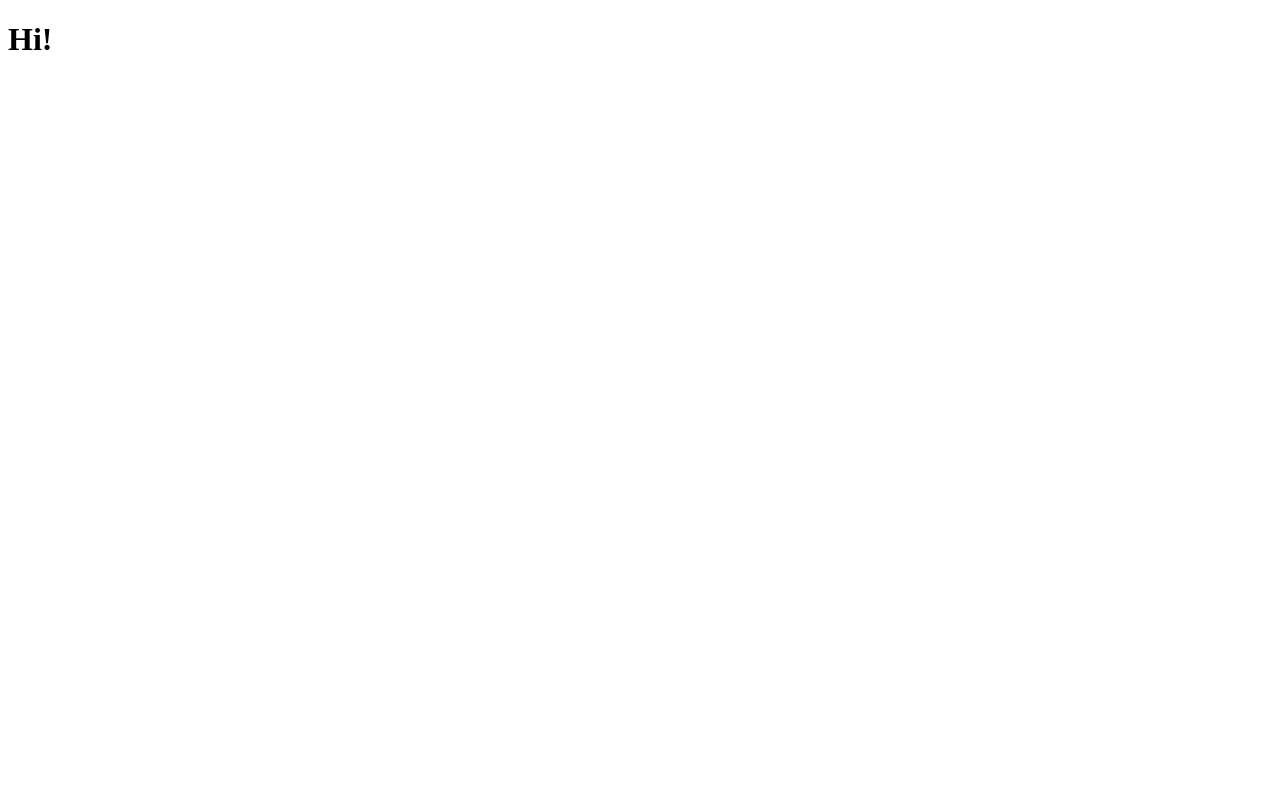
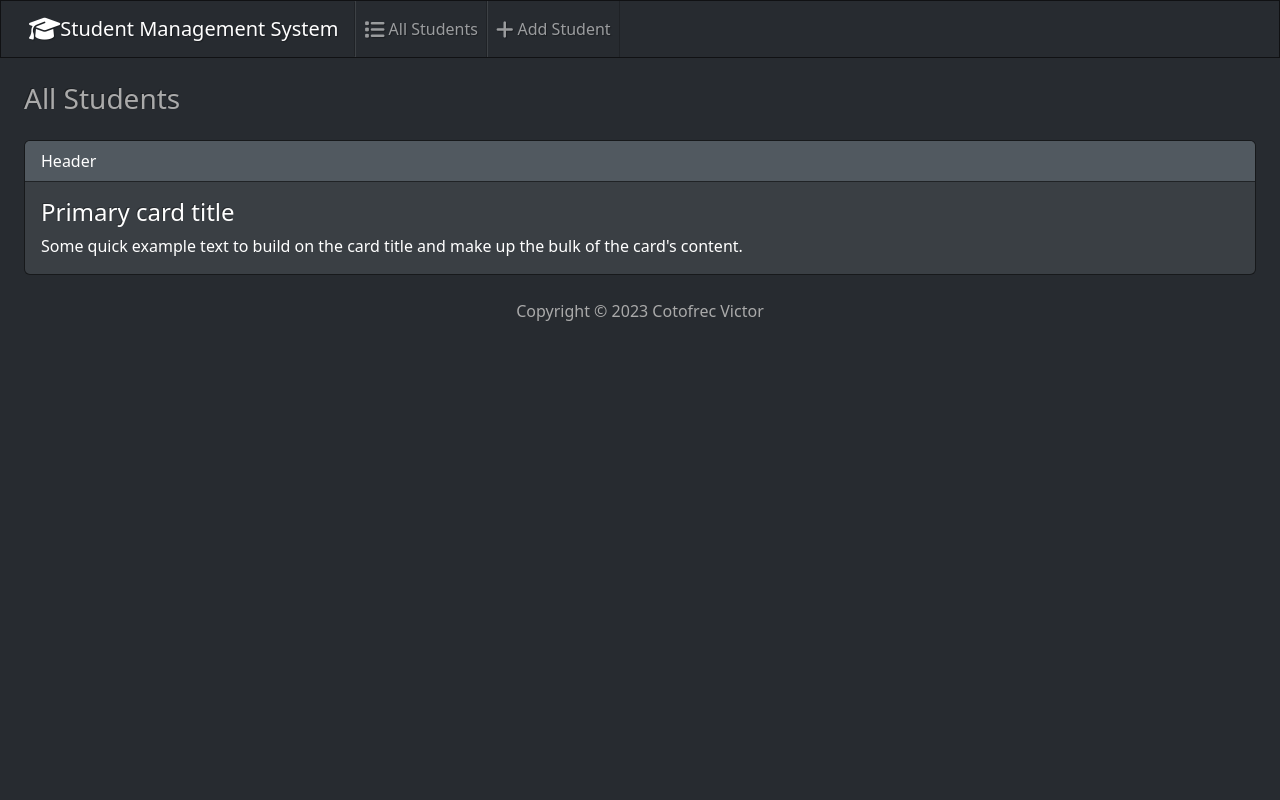
Before and after one commit to cotofrecvictor/Student-Management-app, a Django app: page / in a window 1280 px wide. Before the commit the page is almost empty. Run offline with Django 4.2, Linux system fonts and the light colour scheme; some libraries are stand-ins or nearby versions.

Commit message:
Create layout of the web page

```diff
--- a/students/templates/students/index.html
+++ b/students/templates/students/index.html
@@ -1,11 +1,57 @@
+{% load static %}
 <!DOCTYPE html>
 <html lang="en">
     <head>
-        <title>Student Management System</title>
-        <body>
-            <h1>
-                Hi!
-            </h1>
+        <link rel="stylesheet" href="https://cdnjs.cloudflare.com/ajax/libs/font-awesome/6.3.0/css/all.min.css" />
+        <title >Student Management System</title>
+        <link href="{% static 'css/bootstrap.min.css' %}" rel="stylesheet">
+        <body class="d-flex flex-column min-vh-100">
+            <nav class="navbar navbar-expand-lg navbar-dark bg-dark">
+                <div class="container-fluid">
+                  <a class="navbar-brand" href="#">
+                    <i class="fa-solid fa-graduation-cap fa-lg"></i>Student Management System
+                  </a>
+                  <button class="navbar-toggler" type="button" data-bs-toggle="collapse" data-bs-target="#navbarColor02" aria-controls="navbarColor02" aria-expanded="false" aria-label="Toggle navigation">
+                    <span class="navbar-toggler-icon"></span>
+                  </button>
+                  <div class="collapse navbar-collapse" id="navbarColor02">
+                    <ul class="navbar-nav me-auto">
+                      <li class="nav-item">
+                        <a class="nav-link" href="#">
+                            <i class="fa-solid fa-list fa-lg"></i> All Students
+                        </a>
+                      </li>
+                      <li class="nav-item">
+                        <a class="nav-link" href="#">
+                            <i class="fa-solid fa-plus fa-lg"></i> Add Student
+                        </a>
+                      </li>
+                        </div>
+                      </li>
+                    </ul>
+                  </div>
+                </div>
+              </nav>
+              <div class="container-fluid"></div>
+              <h3 class="m-4">All Students</h3>
+              <div class="row"></div>
+                <div class="col-12">
+                 <div class="card text-white bg-primary ms-4 me-4 mb-4" >
+                    <div class= "card-header">Header</div>
+                    <div class="card-body">
+                      <h4 class="card-title">Primary card title</h4>
+                      <p class="card-text">Some quick example text to build on the card title and make up the bulk of the card's content.</p>
+                    </div>
+              </div>
+              <footer class="mt-auto mb-4">
+                <div class="text-center">
+                    <span>
+                    Copyright &copy; <script>document.write(new Date().getFullYear())</script> Cotofrec Victor
+                    </span>
+                </div>
+              </footer>
+            <script src="https://cdn.jsdelivr.net/npm/bootstrap@5.0.2/dist/js/bootstrap.bundle.min.js">
+            </script>
         </body>
     </head>
 </html>
```
